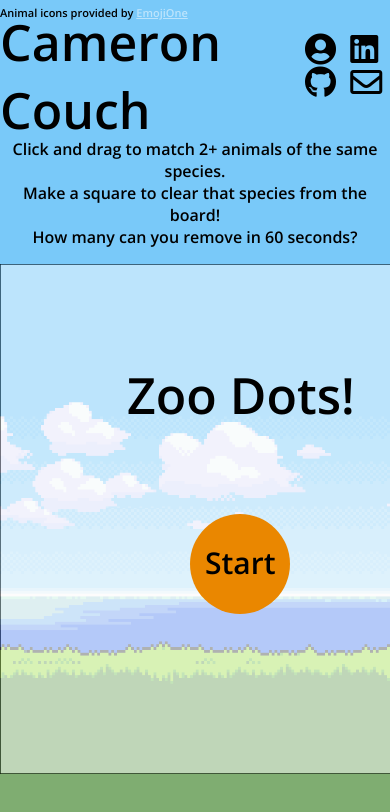
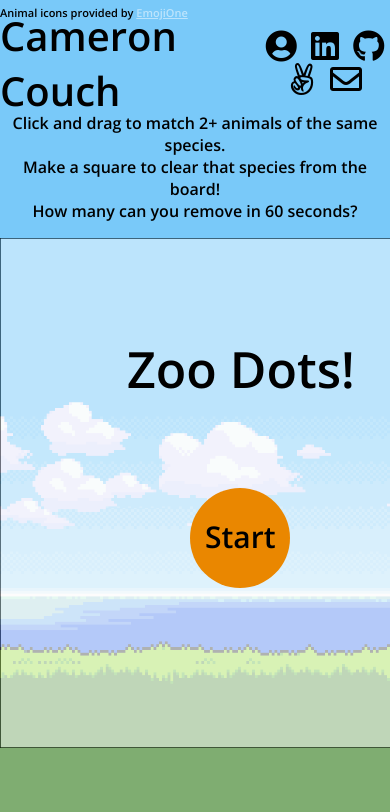
Before and after one commit to CameronHCouch/zoo-dots, a website built with webpack: page index.html in a window 390 px wide. Shown: the top 812 px of the page. Built offline with nearby package versions, Linux system fonts and the light colour scheme.

Commit message:
Add AngelList icon to navlinks and update media query styling

```diff
--- a/assets/index.css
+++ b/assets/index.css
@@ -101,9 +101,25 @@ p{
 }
 
 
-@media screen and (max-width: 419px) {
+@media screen and (max-width: 625px) {
+  header{
+    align-items: center;
+  }
+
+  h1{
+    font-size: 45px;
+  }
+
   nav{
-      margin-left: 15px;
-      min-width: 90px;
-      max-width: 80px;
+    margin-left: 15px;
+    min-width: 130px;
+    max-width: 130px;
+    text-align: center;;
   }
+}
+
+@media screen and (max-width: 530px) {
+  h1{
+    font-size: 40px;
+  }
+}
--- a/index.html
+++ b/index.html
@@ -19,6 +19,7 @@
       <a href="https://www.cameroncouch.me" target="_blank"><i class="fas fa-user-circle fa-2x"></i></a>
       <a href="https://www.linkedin.com/in/cameroncouch/" target="_blank"><i class="fab fa-linkedin fa-2x"></i></a>
       <a href="https://github.com/CameronHCouch/" target="_blank"><i class="fab fa-github fa-2x"></i></a>
+      <a href="https://angel.co/cameronhcouch" target="_blank"><i class="fab fa-angellist fa-2x"></i></a>
       <a href="mailto:cameronhcouch@gmail.com?subject=Job%20Opportunity"><i class="far fa-envelope fa-2x"></i></a>
     </nav>
   </header>
```
